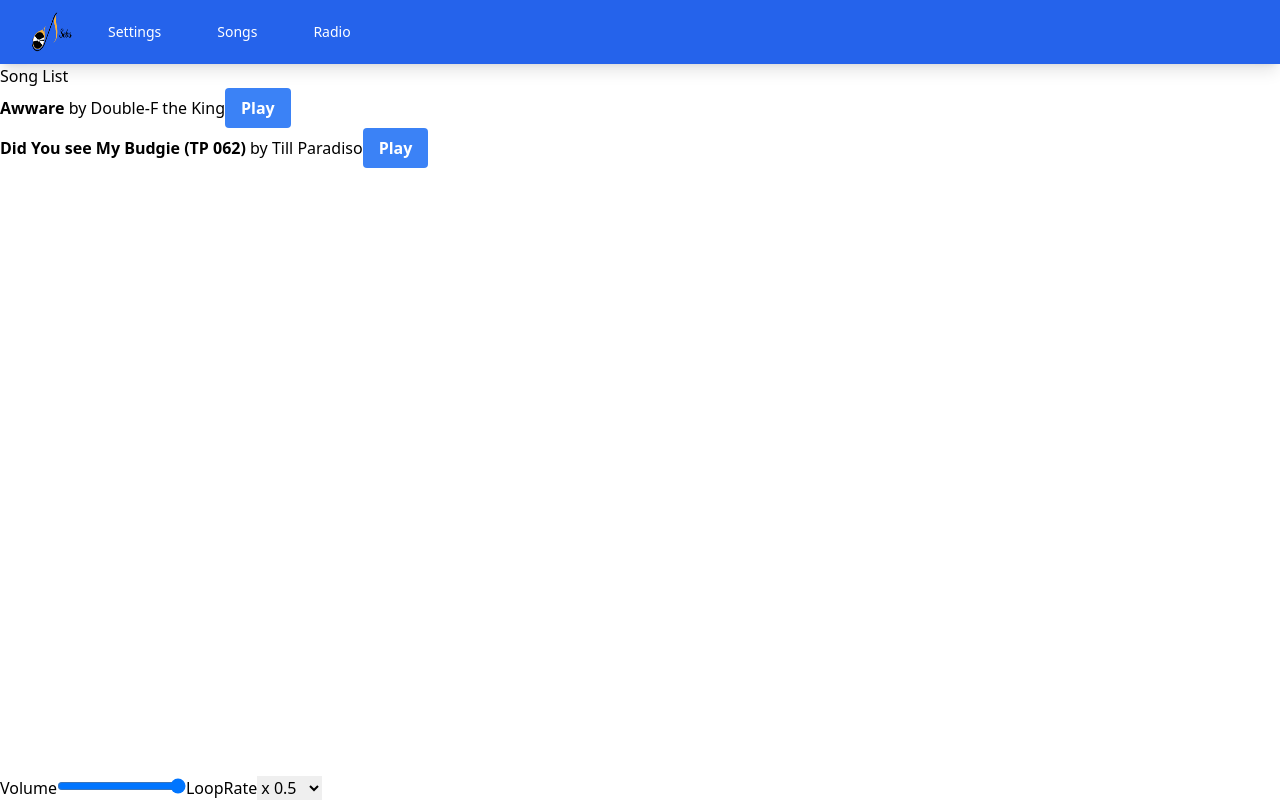
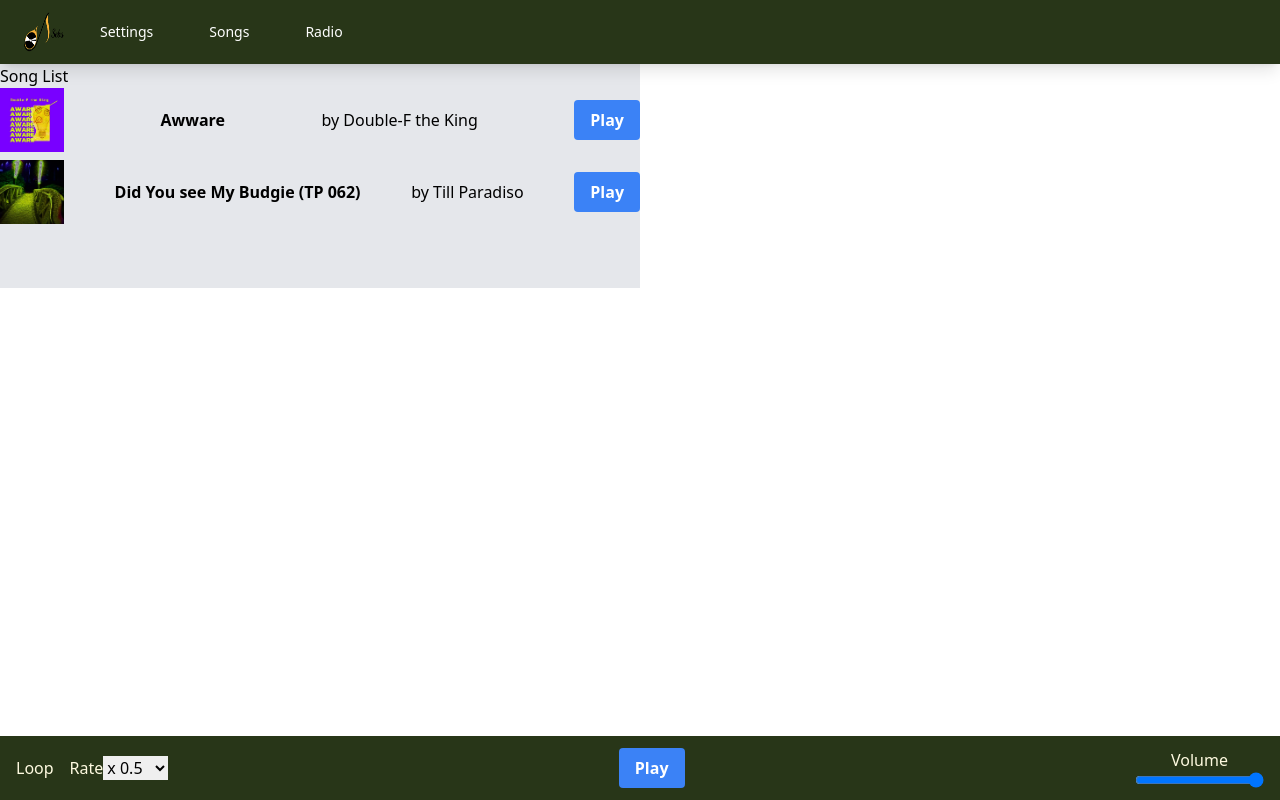
Before and after one commit to Albebu/music-player, a React (Vite) app: page / in a window 1280 px wide. Built offline with nearby package versions, Linux system fonts and the light colour scheme.

Commit message:
Added photos, beter style etc

```diff
--- a/public/songs.json
+++ b/public/songs.json
@@ -5,7 +5,8 @@
         "artist_name": "Double-F the King",
         "source": "Free Music Archive",
         "license_type": "CC BY-SA",
-        "song_path": "./songs/Double-F the King - Awware.mp3"
+        "song_path": "./songs/Double-F the King - Awware.mp3",
+        "image_path": "./songs-images/Awware.jpg"
     },
     {
         "id": 1,
@@ -13,6 +14,7 @@
         "artist_name": "Till Paradiso",
         "source": "Free Music Archive",
         "license_type": "CC BY-SA",
-        "song_path": "./songs/Till Paradiso - Did You see My Budgie (TP 062).mp3"
+        "song_path": "./songs/Till Paradiso - Did You see My Budgie (TP 062).mp3",
+        "image_path": "./songs-images/Did You see My Budgie.jpg"
     }
 ]
--- a/src/App.jsx
+++ b/src/App.jsx
@@ -126,7 +126,7 @@ const App = () => {
   return (
     <div className='grid grid-rows-[auto_1fr_auto] h-screen'>
   <Nav />
-    <div className='grid grid-cols-2'>
+  <div className='grid grid-cols-2 h-full'> {/* Asegúrate de que este contenedor tiene h-full */}
     <SongList
       songs={songs}
       playingSongIndex={playingSongIndex}
@@ -140,7 +140,6 @@ const App = () => {
       handleSeek={handleSeek}
       audioElement={soundRef.current} // Asegúrate de pasar el elemento de audio aquí
     />
-
   </div>
   <Controls
     handleVolumeChange={handleVolumeChange}
@@ -148,8 +147,11 @@ const App = () => {
     handleRateChange={handleRateChange}
     loop={loop}
     rate={rate}
+    isPaused={isPaused}
+    handlePlayButton={handlePlayButton}
   />
 </div>
+
   );
 };
 
--- a/src/components/Controls.jsx
+++ b/src/components/Controls.jsx
@@ -1,6 +1,29 @@
-const Controls = ({ handleVolumeChange, handleLoopButton, handleRateChange, loop, rate }) => {
+const Controls = ({ handleVolumeChange, handleLoopButton, handleRateChange, loop, rate, handlePlayButton, isPaused }) => {
     return (
-      <section>
+      <section className="w-full h-16 bg-pakistanGreen text-cornsilk flex items-center px-4 fixed bottom-0">
+          <div className="flex items-center gap-4">
+              <button onClick={handleLoopButton}>
+                  {loop ? 'Do not loop' : 'Loop'}
+              </button>
+              <div>
+                  <label htmlFor="rate">Rate</label>
+                  <select className="text-black" onChange={(e) => handleRateChange(e.target.value)} name="rate" id="rate" defaultValue={rate}>
+                      <option value="0.5">x 0.5</option>
+                      <option value="1.0">x 1.0</option>
+                      <option value="1.25">x 1.25</option>
+                      <option value="1.5">x 1.5</option>
+                      <option value="2.0">x 2.0</option>
+                      <option value="2.5">x 2.5</option>
+                      <option value="3.0">x 3.0</option>
+                  </select>
+              </div>
+          </div>
+          <div className="flex-grow flex justify-center">
+              <button onClick={() => handlePlayButton(song)} className="bg-blue-500 hover:bg-blue-700 text-white font-bold py-2 px-4 rounded">
+                  {isPaused ? 'Stop' : 'Play'}
+              </button>
+          </div>
+          <div className="flex flex-col items-center">
               <label htmlFor="volume">Volume</label>
               <input
                   id="volume"
@@ -10,20 +33,9 @@ const Controls = ({ handleVolumeChange, handleLoopButton, handleRateChange, loop
                   max={1}
                   onChange={(e) => handleVolumeChange(e.target.value)}
               />
-        <button onClick={handleLoopButton}>
-          {loop ? 'Do not loop' : 'Loop'}
-        </button>
-        <label htmlFor="rate">Rate</label>
-        <select onChange={(e) => { handleRateChange(e.target.value); }} name="rate" id="rate" defaultValue={rate}>
-          <option value="0.5">x 0.5</option>
-          <option value="1.0">x 1.0</option>
-          <option value="1.25">x 1.25</option>
-          <option value="1.5">x 1.5</option>
-          <option value="2.0">x 2.0</option>
-          <option value="2.5">x 2.5</option>
-          <option value="3.0">x 3.0</option>
-        </select>
+          </div>
       </section>
+
     );
   };
 
--- a/src/components/Nav.jsx
+++ b/src/components/Nav.jsx
@@ -3,9 +3,8 @@ import logo from '../assets/Logo-Sebs.png';
 const Nav = () => {
     return(
         <>
-            <nav className="bg-blue-600 shadow-lg">
-                <div className="max-w-7xl mx-auto px-4 sm:px-6 lg:px-8">
-                    <div className="flex items-center h-16">
+            <nav className="bg-pakistanGreen shadow-lg fixed w-full">
+                    <div className="flex items-center h-16 ml-6">
                         {/* Logo a la izquierda */}
                         <div className="flex-shrink-0">
                             <img src={logo} alt="Logo of Sebs" className="h-10 w-10" />
@@ -17,7 +16,6 @@ const Nav = () => {
                             <a href="#radio" className="text-white hover:text-gray-300 px-3 py-2 rounded-md text-sm font-medium">Radio</a>
                         </div>
                     </div>
-                </div>
             </nav>
         </>
 
--- a/src/components/SongList.jsx
+++ b/src/components/SongList.jsx
@@ -1,18 +1,22 @@
 const SongList = ({ songs, playingSongIndex, handlePlayButton, isPaused }) => {
   return (
-      <div>
+    <aside className="overflow-y-auto h-full bg-gray-200 mt-16"> {/* Asegúrate de usar overflow-y-auto */}
       <h1>Song List</h1>
-        <ul>
+      <ul className="space-y-2"> {/* Añade algo de espacio entre los elementos */}
         {songs.map((song, index) => (
-          <li key={song.id}>
+          <li key={song.id} className="flex justify-between items-center">
+            <img src={song.image_path} alt="Image cover the song" className="w-16"/>
             <strong>{song.title}</strong> by {song.artist_name}
-          <button onClick={() => handlePlayButton(song)} className="bg-blue-500 hover:bg-blue-700 text-white font-bold py-2 px-4 rounded">
+            <button
+              onClick={() => handlePlayButton(song)}
+              className="bg-blue-500 hover:bg-blue-700 text-white font-bold py-2 px-4 rounded"
+            >
               {playingSongIndex === index && !isPaused ? 'Stop' : 'Play'}
             </button>
           </li>
         ))}
       </ul>
-      </div>
+    </aside>
   );
 };
 
--- a/tailwind.config.js
+++ b/tailwind.config.js
@@ -2,7 +2,15 @@
 export default {
   content: ["./src/**/*.{html,js,jsx}"],
   theme: {
-    extend: {},
+    extend: {
+      colors: {
+        mossGreen: "#606C38",
+        pakistanGreen: "#283618",
+        cornsilk: "#FEFAE0",
+        earthYellow: "#DDA15E",
+        tigerEye: "#BC6C25",
+      },
+    },
   },
   plugins: [],
 }
```
Also changed, not shown: public/songs-images/Awware.jpg (added), public/songs-images/Did You see My Budgie.jpg (added). Lines whose indentation alone changed are shown as unchanged.
